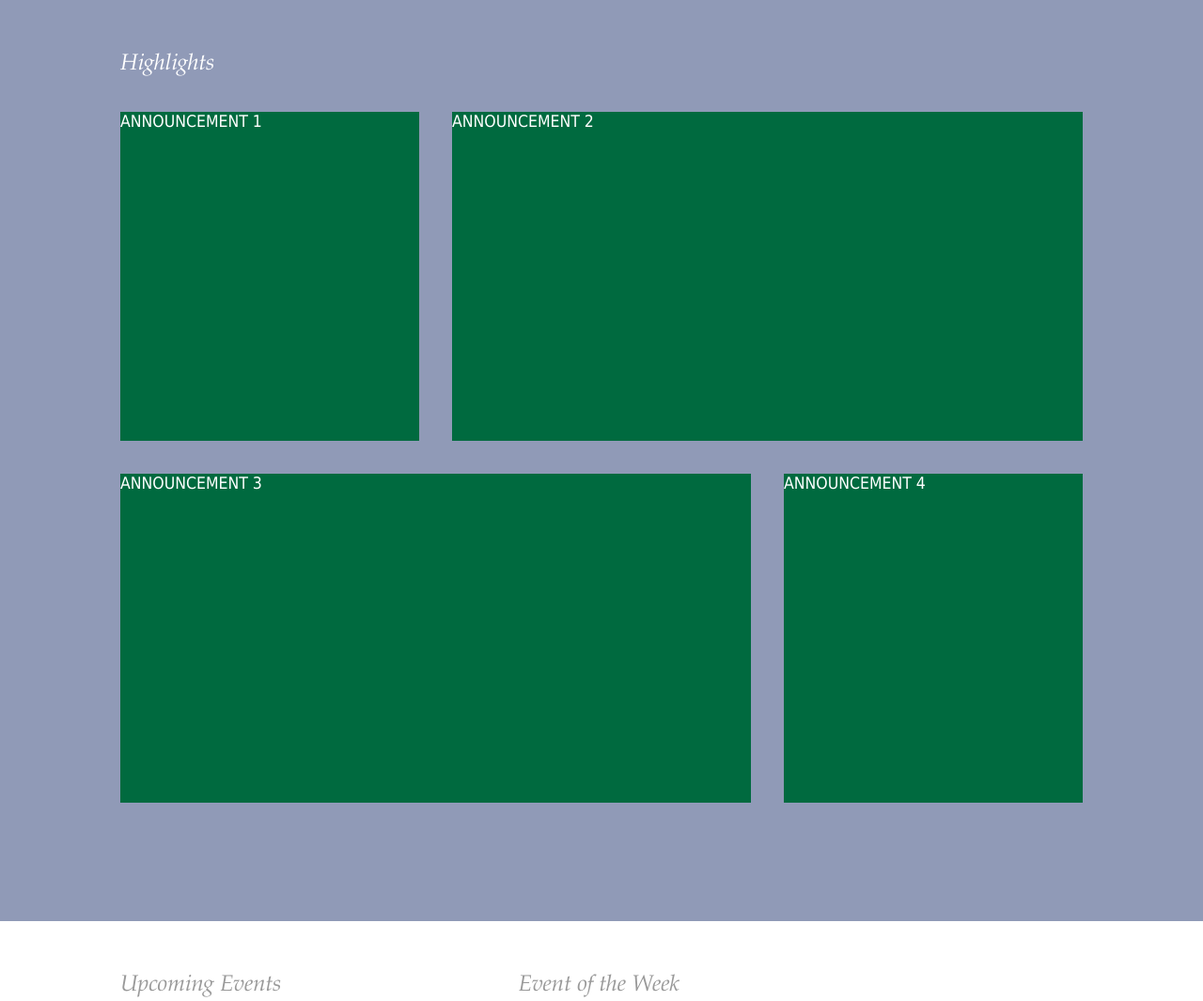
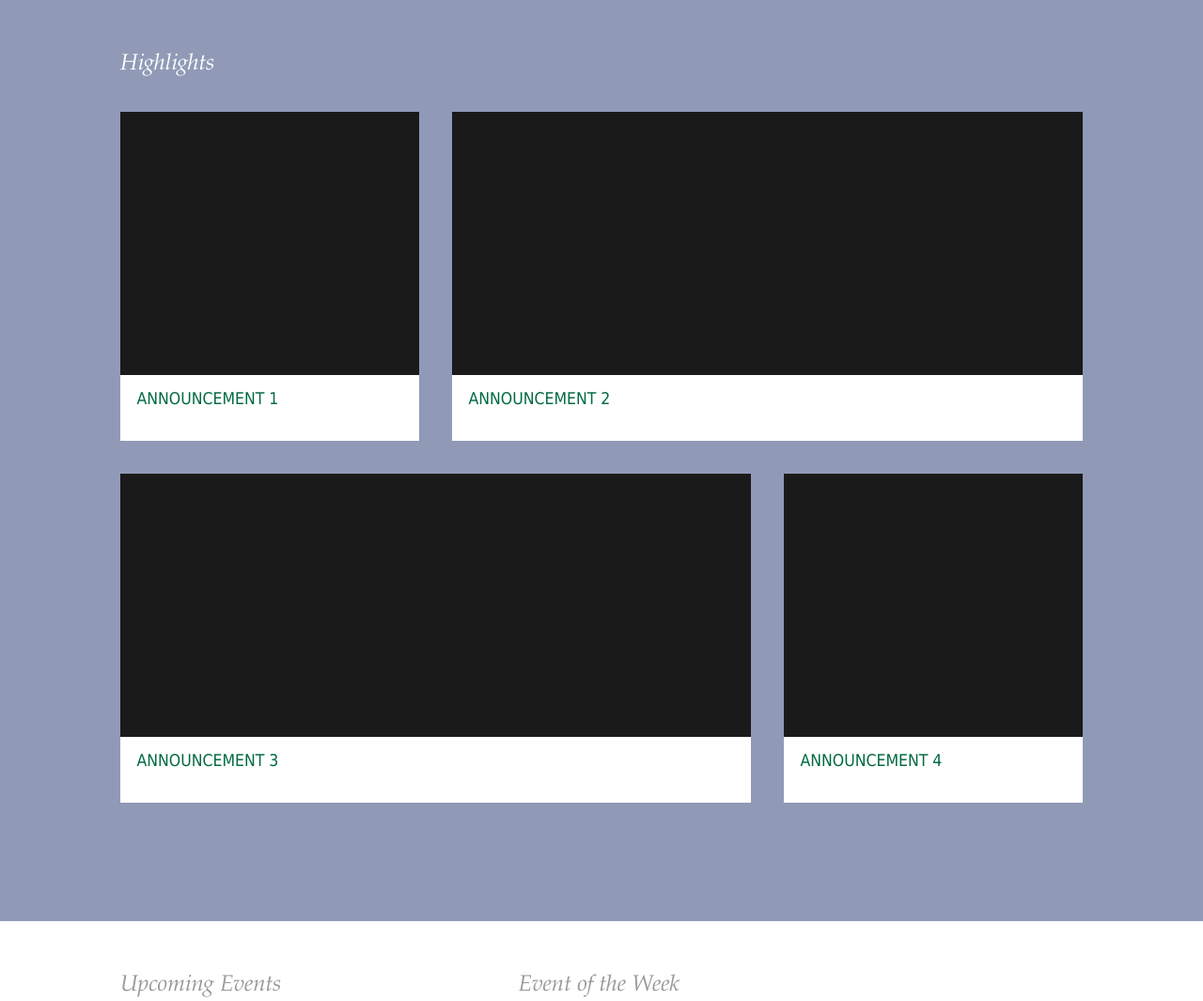
Before and after one commit to claurymr/shpe-msu, a PHP site: page / in a window 1280 px wide. Shown: the part 785-1850 px from the top of the page at 94% size. Run offline with PHP 8.4, Linux system fonts and the light colour scheme.

Commit message:
Added modal to events announcement section.

```diff
--- /dev/null
+++ b/assets/css/animation.css
@@ -0,0 +1,11 @@
+@keyframes toggle {
+    0% {
+        background-color: #006A3F;
+        color: #fff;
+    }
+
+    50%, 100% {
+        background-color: #fff;
+        color: #999;
+    }
+}
--- a/assets/css/main.css
+++ b/assets/css/main.css
@@ -43,7 +43,7 @@ h1, h2, h3, h4, h5, h6 {
 }
 
     .master-head img,
-    .master-head .society-name{
+    .master-head .society-name {
         display: inline-block;
     }
 
@@ -73,7 +73,7 @@ nav {
     position: relative;
     list-style: none;
 }
-    nav li{
+    nav li {
        display: inline-block;
     }
 
@@ -82,7 +82,6 @@ nav {
         font-size: 1.15em;
         text-decoration: none;
         color: #999999;
-
     }
 
     nav a:hover {
@@ -105,7 +104,7 @@ nav {
         width: 13em;
     }
 
-    nav .sub-nav a{
+    nav .sub-nav a {
         display: block;
         text-align: left;
     }
@@ -146,7 +145,7 @@ nav {
     color: #fff;
 }
 
-    #shpe-highlights h2{
+    #shpe-highlights h2 {
         color: #fff;
         margin-bottom: 1.5em;
     }
@@ -159,8 +158,29 @@ nav {
 
  .announcement {
      height: 20em;
-     background-color: #006A3F;
+     background-color: #fff;
  }
+
+ .announcement .ann-img {
+     height: 80%;
+     background-color: #1a1a1a;
+ }
+
+ .announcement p {
+     padding: 0 1em 1em 1em;
+ }
+
+.announcement p a {
+    color: #006A3F;
+    text-decoration: none;
+}
+
+.announcement p a:hover {
+    /*animation: toggle 0.75s ease;
+    -webkit-animation-fill-mode: forwards;
+    animation-fill-mode: forwards;*/
+    color: #999;
+}
 
 #events {
     background-color: #ffffff;
--- a/index.php
+++ b/index.php
@@ -17,6 +17,7 @@
     <link rel="stylesheet" type="text/css" href="assets/css/main.css">
     <link href="assets/css/footer.css" rel="stylesheet" type="text/css">
     <link href="assets/css/sponsors.css" rel="stylesheet" type="text/css">
+    <link rel="stylesheet" type="text/css" href="assets/css/animation.css">
     <link rel="stylesheet" type="text/css" href="assets/css/media-queries.css">
 </head>
 <body>
@@ -44,24 +45,33 @@
                     <div class="uk-grid">
                         <div class="uk-width-1-3">
                             <div class="announcement">
-                                <p>ANNOUNCEMENT 1</p>
+                                <div class="ann-img"></div>
+                                <p><a href="#ann-modal" data-uk-modal>ANNOUNCEMENT 1</a></p>
+                                <div id="ann-modal" class="uk-modal">
+                                    <div class="uk-modal-dialog uk-modal-dialog-blank uk-height-viewport">
+                                        <a class="uk-modal-close uk-close" style="background-color: #006A3F;"></a>
+                                    </div>
+                                </div>
                             </div>
                         </div>
                         <div class="uk-width-2-3">
                             <div class="announcement">
-                                <p>ANNOUNCEMENT 2</p>
+                                <div class="ann-img"></div>
+                                <p><a>ANNOUNCEMENT 2</a></p>
                             </div>
                         </div>
                     </div>
                     <div class="uk-grid">
                         <div class="uk-width-2-3">
                             <div class="announcement">
-                                <p>ANNOUNCEMENT 3</p>
+                                <div class="ann-img"></div>
+                                <p><a>ANNOUNCEMENT 3</a></p>
                             </div>
                         </div>
                         <div class="uk-width-1-3">
                             <div class="announcement">
-                                <p>ANNOUNCEMENT 4</p>
+                                <div class="ann-img"></div>
+                                <p><a>ANNOUNCEMENT 4</a></p>
                             </div>
                         </div>
                     </div>
```
